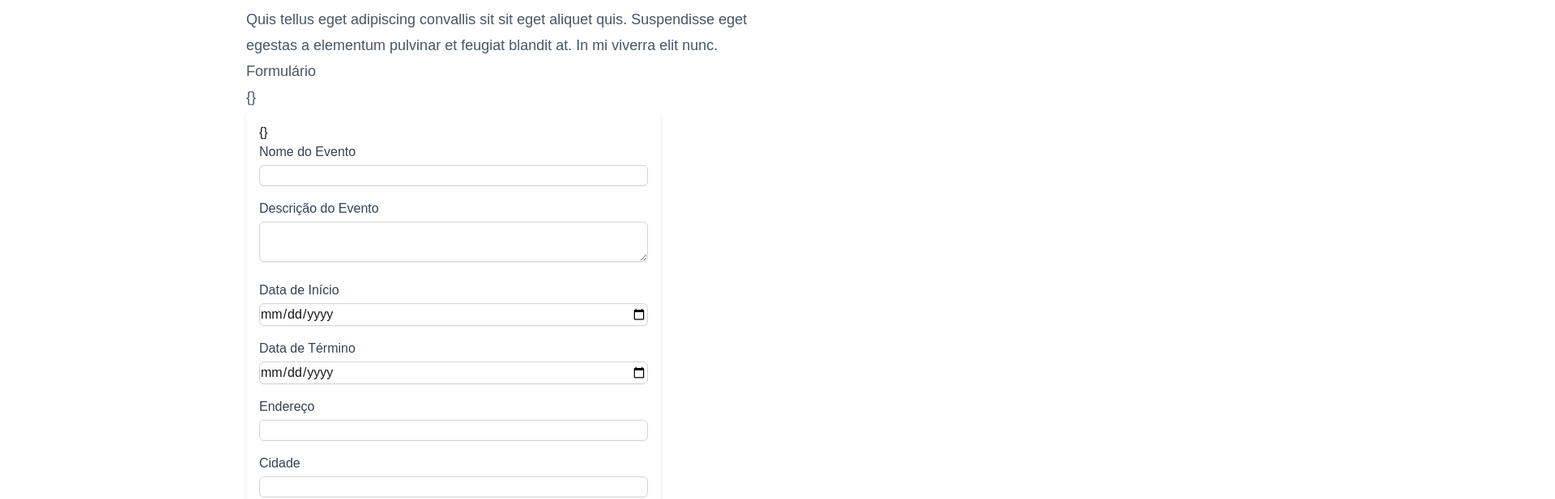
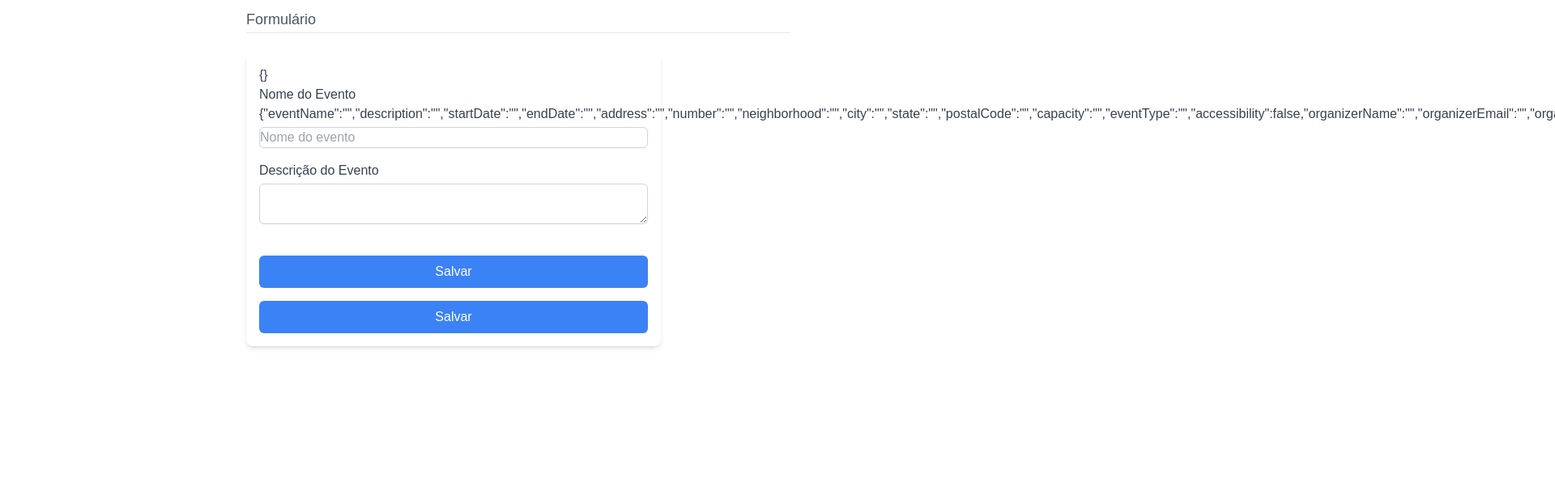
Before and after one commit to viniciusnascimento95/findplace, a Next.js app: page / in a window 1280 px wide. Shown: the part 220-837 px from the top of the page at 81% size, 1920 px wide, since content can reach past the window. After the commit the page ends 800 px from the top, so only its background shows below. Built offline with nearby package versions, Linux system fonts and the light colour scheme.

Commit message:
WIP: definir campos para validações de input

```diff
--- a/src/app/page.tsx
+++ b/src/app/page.tsx
@@ -1,12 +1,51 @@
 "use client";
 
-import { useFormik } from 'formik';
-import { useState } from 'react';
+import { Field, Form, Formik, FormikHelpers } from 'formik';
 import * as Yup from 'yup';
 
+
+interface Values {
+  eventName: string
+  description: string
+  startDate: string
+  endDate: string
+  address: string
+  number: string
+  neighborhood: string
+  city: string
+  state: string
+  postalCode: string
+  capacity: string
+  eventType: string
+  accessibility: boolean
+  organizerName: string
+  organizerEmail: string
+  organizerPhone: string
+}
+
 export default function Home() {
-  const formik = useFormik({
-    initialValues: {
+
+  return (
+    <div className="bg-white py-24 sm:py-32">
+      <div className="mx-auto max-w-7xl px-6 lg:px-8">
+        <div className="mx-auto max-w-2xl lg:text-left">
+          <h2 className="text-base font-semibold leading-7 text-indigo-600">
+            Deploy faster
+          </h2>
+          <p className="mt-2 text-3xl font-bold tracking-tight text-gray-900 sm:text-4xl">
+            Everything you need to deploy your app
+
+
+          </p>
+          <p className="mt-6 text-lg leading-8 text-gray-600">
+            Formulário <br />
+            {/* {JSON.stringify(formData)} */}
+          </p>
+
+          <hr />
+          <br />
+          <Formik
+            initialValues={{
               eventName: '',
               description: '',
               startDate: '',
@@ -23,8 +62,8 @@ export default function Home() {
               organizerName: '',
               organizerEmail: '',
               organizerPhone: '',
-    },
-    validationSchema: Yup.object({
+            }}
+            validationSchema={Yup.object({
               eventName: Yup.string().required('O nome do evento é obrigatório'),
               description: Yup.string().required('A descrição é obrigatória'),
               startDate: Yup.date().required('Data de início é obrigatória'),
@@ -42,55 +81,50 @@ export default function Home() {
                 .email('E-mail inválido')
                 .required('E-mail do organizador é obrigatório'),
               organizerPhone: Yup.string().required('Telefone do organizador é obrigatório'),
-    }),
-    onSubmit: (values) => {
-      console.log('Form Data', values);
+            })}
+            onSubmit={(
+              values: Values,
+              { setSubmitting }: FormikHelpers<Values>
+            ) => {
+              setTimeout(() => {
+                alert(JSON.stringify(values, null, 2));
+                setSubmitting(false);
+              }, 500);
+            }}
+          >
+            {({ isSubmitting, touched, errors,values, handleBlur }) => (
+              <Form className="max-w-lg p-4 bg-white shadow-md rounded-lg">
+                <p className="block text-gray-700">
 
-      setFormData(values)
-    },
-  });
-
-  const [formData, setFormData] = useState({});
-
-  return (
-    <div className="bg-white py-24 sm:py-32">
-      <div className="mx-auto max-w-7xl px-6 lg:px-8">
-        <div className="mx-auto max-w-2xl lg:text-left">
-          <h2 className="text-base font-semibold leading-7 text-indigo-600">
-            Deploy faster
-          </h2>
-          <p className="mt-2 text-3xl font-bold tracking-tight text-gray-900 sm:text-4xl">
-            Everything you need to deploy your app
-          </p>
-          <p className="mt-6 text-lg leading-8 text-gray-600">
-            Quis tellus eget adipiscing convallis sit sit eget aliquet quis.
-            Suspendisse eget egestas a elementum pulvinar et feugiat blandit at. In
-            mi viverra elit nunc.
-
-
-            Formulário <br />
-            {JSON.stringify(formData)}
-          </p>
-
-          <form onSubmit={formik.handleSubmit} className="max-w-lg p-4 bg-white shadow-md rounded-lg">
+                  {JSON.stringify(errors, null, 3)}</p>
                 <div className="mb-4 text-left">
-              {JSON.stringify(formik.errors, null, 2)}
                   <label htmlFor="eventName" className="block text-gray-700">Nome do Evento</label>
-              <input
-                id="eventName"
+                  <p className="block text-gray-700"> {JSON.stringify(values)}</p>
+                  <Field
                     name="eventName"
-                type="text"
+                    placeholder="Nome do evento"
+                    onBlur={handleBlur}
                     className="mt-1 w-full border border-gray-300 rounded-md shadow-sm focus:border-blue-500 focus:ring focus:ring-blue-200 focus:ring-opacity-50"
-                onChange={formik.handleChange}
-                onBlur={formik.handleBlur}
-                value={formik.values.eventName}
                   />
-              {formik.touched.eventName && formik.errors.eventName ? (
-                <div className="text-red-500 text-sm">{formik.errors.eventName}</div>
-              ) : null}
+                  {touched.eventName && errors.eventName && (
+                    <div className="text-red-500 text-sm">{errors.eventName}</div>
+                  )}
                 </div>
 
                 <div className="mb-4 text-left">
+                  <label htmlFor="description" className="block text-gray-700">Descrição do Evento</label>
+                  <Field
+                    as="textarea"
+                    id="description"
+                    name="description"
+                    className="mt-1 w-full border border-gray-300 rounded-md shadow-sm focus:border-blue-500 focus:ring focus:ring-blue-200 focus:ring-opacity-50"
+                  />
+                  {touched.description && errors.description && (
+                    <div className="text-red-500 text-sm">{errors.description}</div>
+                  )}
+                </div>
+
+                {/* <div className="mb-4 text-left">
                   <label htmlFor="description" className="block text-gray-700">Descrição do Evento</label>
                   <textarea
                     id="description"
@@ -103,9 +137,9 @@ export default function Home() {
                   {formik.touched.description && formik.errors.description ? (
                     <div className="text-red-500 text-sm">{formik.errors.description}</div>
                   ) : null}
-            </div>
+                </div> */}
 
-            <div className="mb-4 text-left">
+                {/* <div className="mb-4 text-left">
                   <label htmlFor="startDate" className="block text-gray-700">Data de Início</label>
                   <input
                     id="startDate"
@@ -119,9 +153,9 @@ export default function Home() {
                   {formik.touched.startDate && formik.errors.startDate ? (
                     <div className="text-red-500 text-sm">{formik.errors.startDate}</div>
                   ) : null}
-            </div>
+                </div> */}
 
-            <div className="mb-4 text-left">
+                {/* <div className="mb-4 text-left">
                   <label htmlFor="endDate" className="block text-gray-700">Data de Término</label>
                   <input
                     id="endDate"
@@ -135,9 +169,9 @@ export default function Home() {
                   {formik.touched.endDate && formik.errors.endDate ? (
                     <div className="text-red-500 text-sm">{formik.errors.endDate}</div>
                   ) : null}
-            </div>
+                </div> */}
 
-            <div className="mb-4 text-left">
+                {/* <div className="mb-4 text-left">
                   <label htmlFor="address" className="block text-gray-700">Endereço</label>
                   <input
                     id="address"
@@ -151,9 +185,9 @@ export default function Home() {
                   {formik.touched.address && formik.errors.address ? (
                     <div className="text-red-500 text-sm">{formik.errors.address}</div>
                   ) : null}
-            </div>
+                </div> */}
 
-            <div className="mb-4 text-left">
+                {/* <div className="mb-4 text-left">
                   <label htmlFor="city" className="block text-gray-700">Cidade</label>
                   <input
                     id="city"
@@ -167,12 +201,22 @@ export default function Home() {
                   {formik.touched.city && formik.errors.city ? (
                     <div className="text-red-500 text-sm">{formik.errors.city}</div>
                   ) : null}
-            </div>
+                </div> */}
 
                 <button type="submit" className="mt-4 w-full bg-blue-500 text-white py-2 rounded-md hover:bg-blue-600">
                   Salvar
                 </button>
-          </form>
+
+                <button
+                  type="submit"
+                  className="mt-4 w-full bg-blue-500 text-white py-2 rounded-md hover:bg-blue-600"
+                  disabled={isSubmitting}
+                >
+                  {isSubmitting ? 'Enviando...' : 'Salvar'}
+                </button>
+              </Form>
+            )}
+          </Formik>
         </div>
       </div>
     </div>
```
Lines whose indentation alone changed are shown as unchanged.
